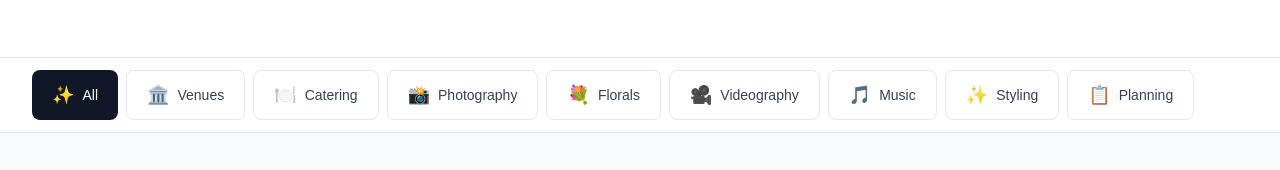
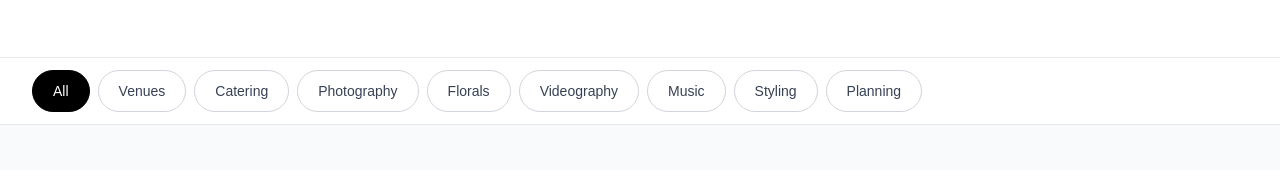
Before and after one commit to roland-id-au/vows-social, a Next.js app in the folder packages/web/: page / in a window 1280 px wide. Shown: the part 322-492 px from the top of the page. Built offline with nearby package versions, Linux system fonts and the light colour scheme; no server answers; the database is empty.

Commit message:
Update category badges to black/white wedding theme
- Replaced emoji icons with clean text-only badges
- Rounded pill-shaped buttons with thin borders
- Black & white color scheme: selected = black bg, unselected = white with gray border
- More elegant, wedding-appropriate aesthetic

```diff
--- a/packages/web/app/page.tsx
+++ b/packages/web/app/page.tsx
@@ -10,15 +10,15 @@ import { Yeseva_One } from 'next/font/google';
 const yeseva = Yeseva_One({ weight: '400', subsets: ['latin'] });
 
 const categories = [
-  { id: null, label: 'All', icon: '✨' },
-  { id: 'venue', label: 'Venues', icon: '🏛️' },
-  { id: 'caterer', label: 'Catering', icon: '🍽️' },
-  { id: 'photographer', label: 'Photography', icon: '📸' },
-  { id: 'florist', label: 'Florals', icon: '💐' },
-  { id: 'videographer', label: 'Videography', icon: '🎥' },
-  { id: 'musician', label: 'Music', icon: '🎵' },
-  { id: 'stylist', label: 'Styling', icon: '✨' },
-  { id: 'planner', label: 'Planning', icon: '📋' },
+  { id: null, label: 'All' },
+  { id: 'venue', label: 'Venues' },
+  { id: 'caterer', label: 'Catering' },
+  { id: 'photographer', label: 'Photography' },
+  { id: 'florist', label: 'Florals' },
+  { id: 'videographer', label: 'Videography' },
+  { id: 'musician', label: 'Music' },
+  { id: 'stylist', label: 'Styling' },
+  { id: 'planner', label: 'Planning' },
 ];
 
 export default function Home() {
@@ -77,13 +77,12 @@ export default function Home() {
               <button
                 key={category.id || 'all'}
                 onClick={() => handleCategoryChange(category.id)}
-                className={`flex items-center gap-2 px-5 py-2.5 rounded-lg font-medium whitespace-nowrap transition-all ${
+                className={`px-5 py-2 rounded-full font-medium whitespace-nowrap transition-all border ${
                   activeCategory === category.id
-                    ? 'bg-gray-900 text-white'
-                    : 'bg-white text-gray-700 hover:bg-gray-50 border border-gray-200'
+                    ? 'bg-black text-white border-black'
+                    : 'bg-white text-gray-700 hover:bg-gray-50 border-gray-300'
                 }`}
               >
-                <span className="text-lg">{category.icon}</span>
                 <span className="text-sm">{category.label}</span>
               </button>
             ))}
```
